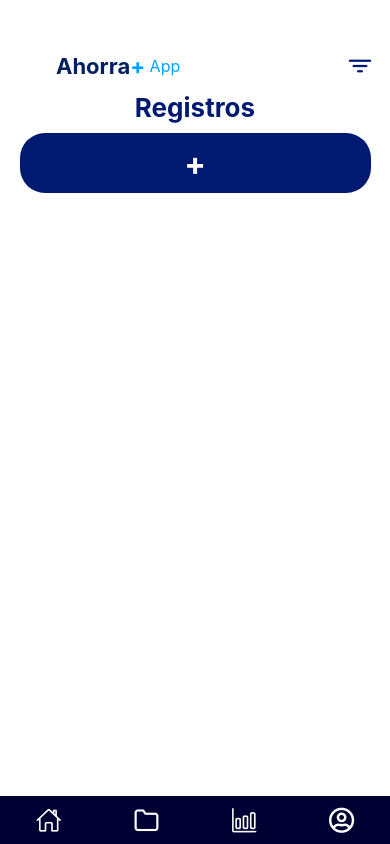
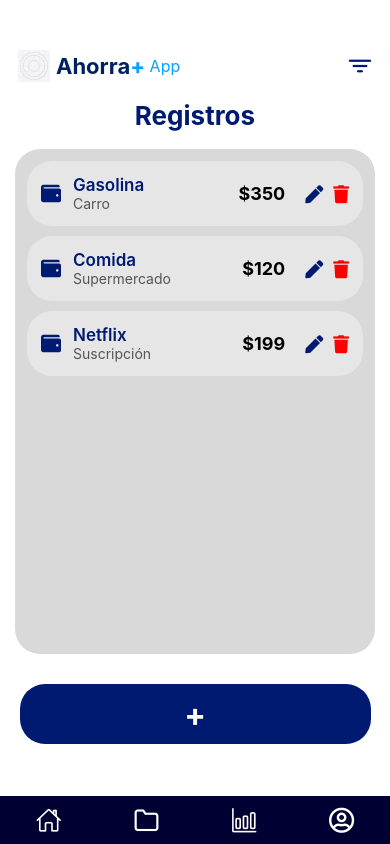
Before and after one commit to Anapaulara/Proyecto-Desarrollo-de-Apps-Moviles, a React Native app in the folder AhorraMass/: screen /Registros in a window 390 px wide. Built offline with nearby package versions, Linux system fonts and the light colour scheme.

Commit message:
Registro(Eliminar/Editar)

```diff
--- a/AhorraMass/Screens/RegScreens.js
+++ b/AhorraMass/Screens/RegScreens.js
@@ -1,15 +1,91 @@
-import React, { useState, useEffect } from 'react';
-import {View,Text,StyleSheet,TouchableOpacity,ScrollView,Image,} from 'react-native';
+import React, { useState } from 'react';
+import { View, Text, StyleSheet, TouchableOpacity, ScrollView, Image, TextInput, Modal, Alert } from 'react-native';
 import { Ionicons, FontAwesome5 } from '@expo/vector-icons';
 import BottomMenu from './BottomMenu';
 
 export default function RegScreen() {
+  const [registros, setRegistros] = useState([
+    { id: 1, nombre: "Gasolina", monto: "350", categoria: "Carro" },
+    { id: 2, nombre: "Comida", monto: "120", categoria: "Supermercado" },
+    { id: 3, nombre: "Netflix", monto: "199", categoria: "Suscripción" },
+  ]);
+
+  const [modalVisible, setModalVisible] = useState(false);
+  const [modalMode, setModalMode] = useState('add');
+  const [editId, setEditId] = useState(null);
+
+  const [nombre, setNombre] = useState('');
+  const [monto, setMonto] = useState('');
+  const [categoria, setCategoria] = useState('');
+
+  const abrirAgregar = () => {
+    setModalMode('add');
+    setEditId(null);
+    setNombre('');
+    setMonto('');
+    setCategoria('');
+    setModalVisible(true);
+  };
+
+  const abrirEditar = (item) => {
+    setModalMode('edit');
+    setEditId(item.id);
+    setNombre(item.nombre);
+    setMonto(String(item.monto));
+    setCategoria(item.categoria);
+    setModalVisible(true);
+  };
+
+  const guardarRegistro = () => {
+    if (!nombre.trim() || !monto.trim() || !categoria.trim()) {
+      Alert.alert('Error', 'Completa todos los campos.');
+      return;
+    }
+
+    if (modalMode === 'add') {
+      const nuevo = {
+        id: Date.now(),
+        nombre: nombre.trim(),
+        monto: monto.trim(),
+        categoria: categoria.trim(),
+      };
+      setRegistros(prev => [nuevo, ...prev]);
+    } else {
+      setRegistros(prev =>
+        prev.map(r =>
+          r.id === editId ? { ...r, nombre: nombre.trim(), monto: monto.trim(), categoria: categoria.trim() } : r
+        )
+      );
+    }
+
+    setModalVisible(false);
+    setNombre('');
+    setMonto('');
+    setCategoria('');
+    setEditId(null);
+    setModalMode('add');
+  };
+
+  const eliminarRegistro = (id) => {
+    Alert.alert('Confirmar', '¿Eliminar este registro?', [
+      { text: 'Cancelar', style: 'cancel' },
+      {
+        text: 'Eliminar',
+        style: 'destructive',
+        onPress: () => setRegistros(prev => prev.filter(r => r.id !== id))
+      }
+    ]);
+  };
+
   return (
     <View style={styles.container}>
+
       <View style={styles.header}>
-
         <View style={styles.logoContainer}>
-          <Image style={styles.logoImage} />
+          <Image
+            source={require('../assets/icon.png')}
+            style={styles.logoImage}
+          />
           <Text style={styles.logoText}>Ahorra</Text>
           <Text style={styles.logoPlus}>+</Text>
           <Text style={styles.logoSub}> App</Text>
@@ -22,9 +98,89 @@ export default function RegScreen() {
 
       <Text style={styles.titulo}>Registros</Text>
 
-      <TouchableOpacity style={styles.addButton}>
+      <ScrollView style={styles.listaContainer} contentContainerStyle={{ paddingBottom: 10 }}>
+        {registros.length === 0 && (
+          <View style={{ padding: 20, alignItems: 'center' }}>
+            <Text style={{ color: '#555' }}>No hay registros. Agrega uno con el botón +</Text>
+          </View>
+        )}
+
+        {registros.map(item => (
+          <View key={item.id} style={styles.item}>
+            <FontAwesome5 name="wallet" size={20} color="#001A72" style={{ marginRight: 12 }} />
+            <View style={{ flex: 1 }}>
+              <Text style={styles.itemTitulo}>{item.nombre}</Text>
+              <Text style={styles.itemSub}>{item.categoria}</Text>
+            </View>
+
+            <Text style={styles.monto}>${item.monto}</Text>
+
+            <TouchableOpacity onPress={() => abrirEditar(item)} style={{ marginHorizontal: 10 }}>
+              <FontAwesome5 name="pen" size={18} color="#001A72" />
+            </TouchableOpacity>
+
+            <TouchableOpacity onPress={() => eliminarRegistro(item.id)}>
+              <FontAwesome5 name="trash" size={18} color="red" />
+            </TouchableOpacity>
+          </View>
+        ))}
+      </ScrollView>
+
+      <TouchableOpacity style={styles.addButton} onPress={abrirAgregar}>
         <Text style={styles.addText}>+</Text>
       </TouchableOpacity>
+
+      <Modal visible={modalVisible} animationType="slide" transparent={true}>
+        <View style={styles.modalContainer}>
+          <View style={styles.modalView}>
+
+            <Text style={styles.modalTitulo}>{modalMode === 'add' ? 'Agregar registro' : 'Editar registro'}</Text>
+
+            <TextInput
+              style={styles.modalInput}
+              placeholder="Nombre"
+              value={nombre}
+              onChangeText={setNombre}
+              returnKeyType="next"
+            />
+
+            <TextInput
+              style={styles.modalInput}
+              placeholder="Monto"
+              keyboardType="numeric"
+              value={monto}
+              onChangeText={setMonto}
+            />
+
+            <TextInput
+              style={styles.modalInput}
+              placeholder="Categoría"
+              value={categoria}
+              onChangeText={setCategoria}
+            />
+
+            <View style={styles.modalBotones}>
+              <TouchableOpacity
+                style={[styles.botonBase, { backgroundColor: "#999" }]}
+                onPress={() => {
+                  setModalVisible(false);
+                  setEditId(null);
+                }}
+              >
+                <Text style={styles.botonTexto}>Cancelar</Text>
+              </TouchableOpacity>
+
+              <TouchableOpacity
+                style={[styles.botonBase, { backgroundColor: "#001A72" }]}
+                onPress={guardarRegistro}
+              >
+                <Text style={[styles.botonTexto, { color: "#fff" }]}>Guardar</Text>
+              </TouchableOpacity>
+            </View>
+
+          </View>
+        </View>
+      </Modal>
 
       <BottomMenu />
     </View>
@@ -53,7 +209,7 @@ const styles = StyleSheet.create({
     color: '#001A72',
     fontWeight: 'bold',
     alignSelf: 'center',
-    marginVertical: 10,
+    marginVertical: 18,
   },
 
   listaContainer: {
@@ -62,6 +218,7 @@ const styles = StyleSheet.create({
     marginHorizontal: 15,
     padding: 12,
     flex: 1,
+    marginBottom: 20,
   },
 
   item: {
@@ -75,7 +232,7 @@ const styles = StyleSheet.create({
 
   itemTitulo: { fontSize: 17, fontWeight: '600', color: '#001A72' },
   itemSub: { color: '#555' },
-  monto: { fontSize: 18, fontWeight: 'bold' },
+  monto: { fontSize: 18, fontWeight: 'bold', marginRight: 10 },
 
   addButton: {
     backgroundColor: '#001A72',
@@ -85,17 +242,57 @@ const styles = StyleSheet.create({
     alignSelf: 'center',
     alignItems: 'center',
     justifyContent: 'center',
-    marginBottom: 10,
+    marginBottom: 100,
+    marginTop: 10,
   },
+
   addText: { fontSize: 32, color: '#fff', fontWeight: 'bold' },
 
-  navbar: {
-    backgroundColor: '#001A72',
-    height: 70,
+  modalContainer: {
+    flex: 1,
+    backgroundColor: 'rgba(0,0,0,0.4)',
+    justifyContent: 'center',
+    alignItems: 'center',
+  },
+
+  modalView: {
+    backgroundColor: '#fff',
+    width: '85%',
+    borderRadius: 20,
+    padding: 20,
+  },
+
+  modalTitulo: {
+    fontSize: 22,
+    fontWeight: 'bold',
+    marginBottom: 15,
+    color: '#001A72',
+    textAlign: 'center',
+  },
+
+  modalInput: {
+    borderWidth: 1,
+    borderColor: '#aaa',
+    borderRadius: 10,
+    padding: 10,
+    marginBottom: 12,
+  },
+
+  modalBotones: {
     flexDirection: 'row',
-    justifyContent: 'space-around',
+    justifyContent: 'space-between',
+    marginTop: 10,
+  },
+
+  botonBase: {
+    padding: 12,
+    borderRadius: 10,
+    width: '48%',
     alignItems: 'center',
-    borderTopLeftRadius: 20,
-    borderTopRightRadius: 20,
   },
+
+  botonTexto: {
+    fontSize: 16,
+    fontWeight: '600',
+  }
 });
```
